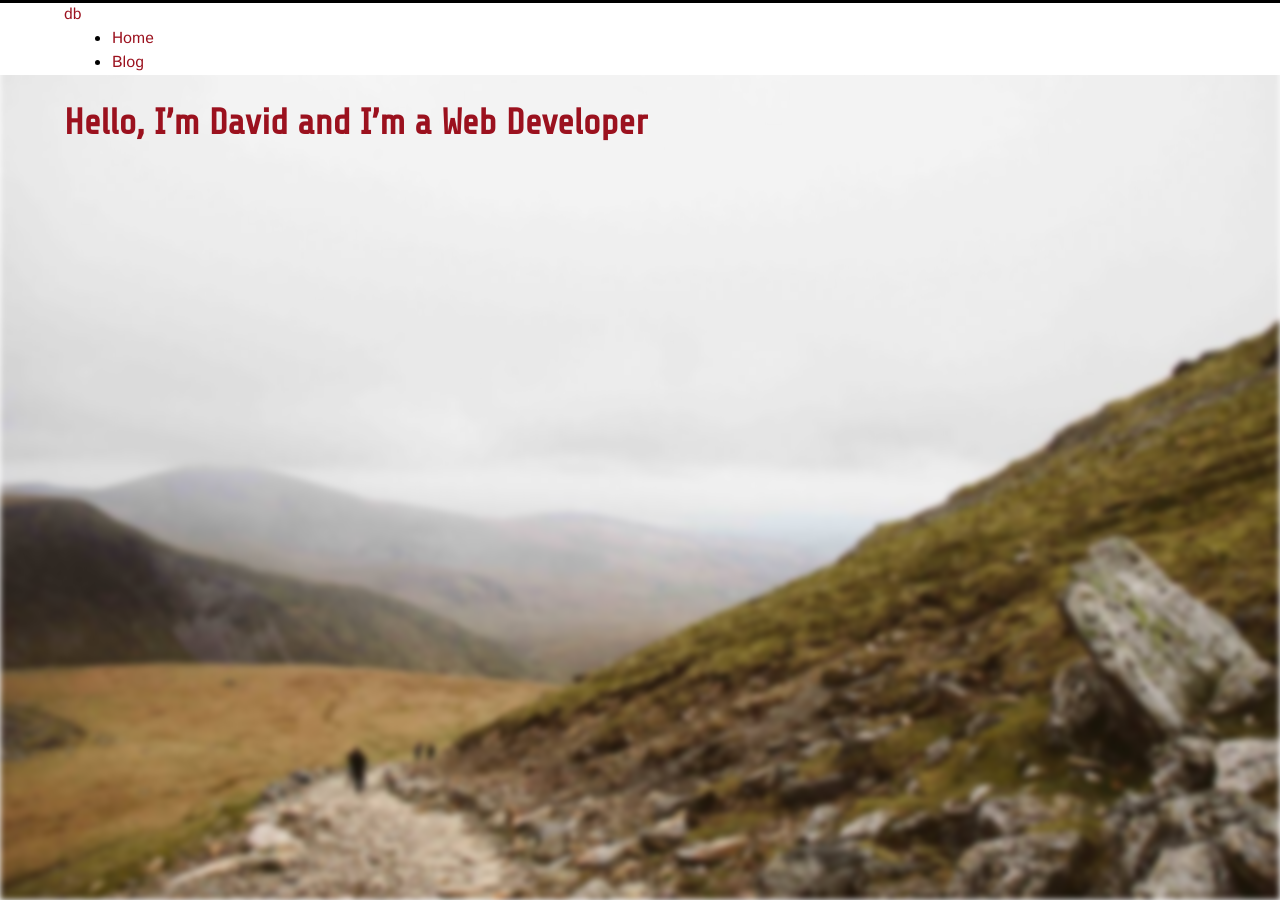
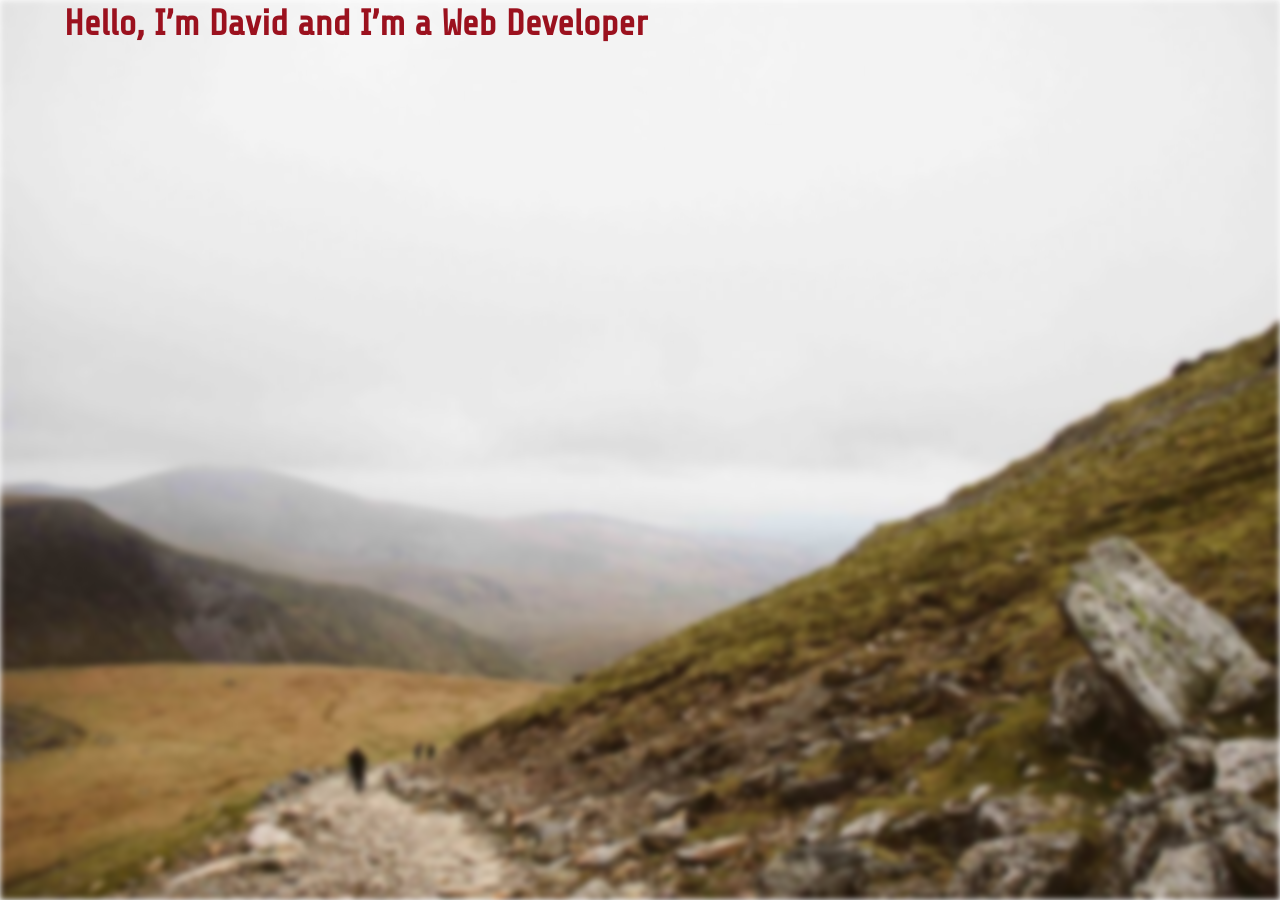
Before and after one commit to davebeesley/davebeesley.github.io, a Jekyll site: the page built from index.md, in a window 1280 px wide. Built offline with Jekyll 4.4.1, drawn with Linux system fonts in a browser that asks for light colours; Markdown is read by kramdown in place of the engine named in the settings.

Commit message:
Hide header

```diff
--- a/_includes/header.html
+++ b/_includes/header.html
@@ -1,4 +1,4 @@
-<header class="site-header">
+<!--<header class="site-header">
 	<div class="container">
 		<a href="/" class="logo">db</a>
 		<nav>
@@ -15,4 +15,4 @@
 		    </ul>
 		</nav>
 	</div>
-</header>
+</header>-->
```
